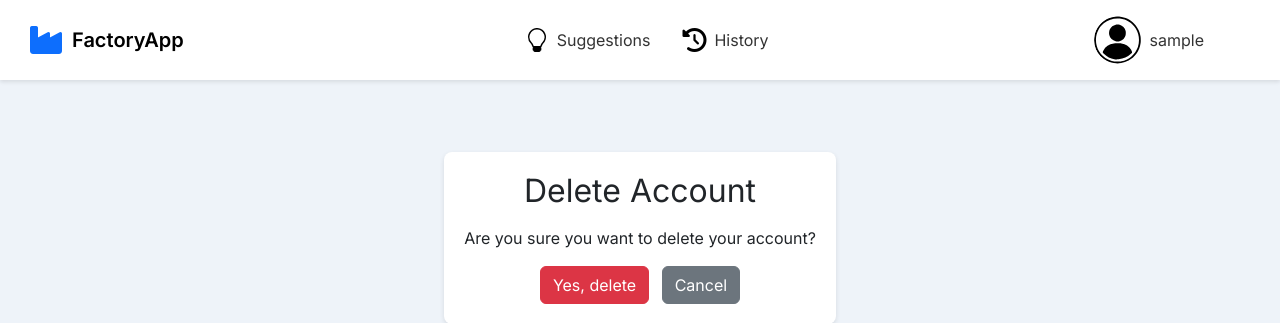
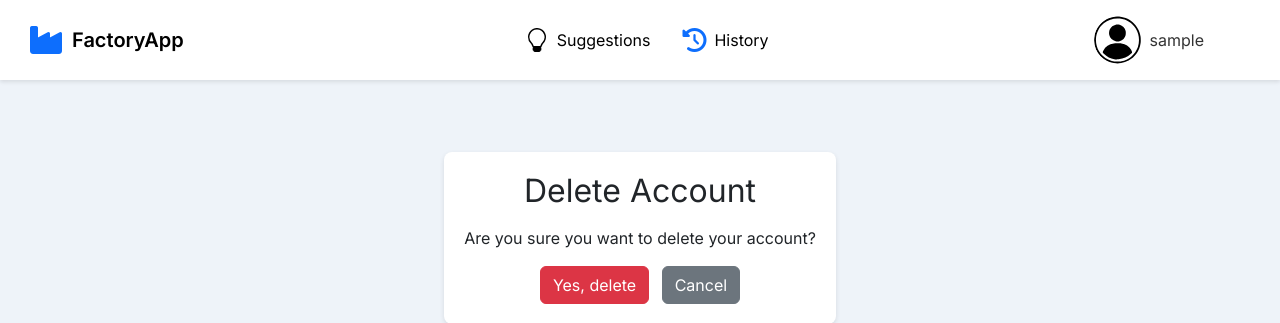
Before and after one commit to stanchev-dev/factory-app, a Django app: page /accounts/delete/ in a window 1280 px wide. Shown: the top 323 px of the page. Run offline with Django 5.2, Linux system fonts and the light colour scheme; the visitor is signed in with stand-in values (Sample User, id 1).

Commit message:
Color nav icons blue and text black

```diff
--- a/static/css/style.css
+++ b/static/css/style.css
@@ -22,14 +22,12 @@ body {
 
 .navbar-brand {
   font-weight: 600;
-}
-
-.navbar-brand span {
-  display: inline-block;
+  display: flex;
+  align-items: center;
   transition: transform 0.2s ease;
 }
 
-.navbar-brand:hover span {
+.navbar-brand:hover {
   transform: scale(1.05);
 }
 
@@ -99,9 +97,13 @@ body {
 }
 
 .navbar .nav-link {
-  color: #333333;
+  color: #000000;
   padding: 10px 16px;
   transition: transform 0.2s ease;
+}
+
+.navbar .nav-link .icon {
+  color: #0d6efd;
 }
 
 .navbar .nav-link:hover {
--- a/templates/base.html
+++ b/templates/base.html
@@ -31,7 +31,7 @@
         </li>
         <li class="nav-item">
           <a class="nav-link d-flex align-items-center" href="{% url 'suggestion_history' %}">
-            <i class="fa-solid fa-clock-rotate-left me-2 icon" style="color: black;"></i> History
+            <i class="fa-solid fa-clock-rotate-left me-2 icon"></i> History
           </a>
         </li>
         {% if user.role == 'manager' %}
```
